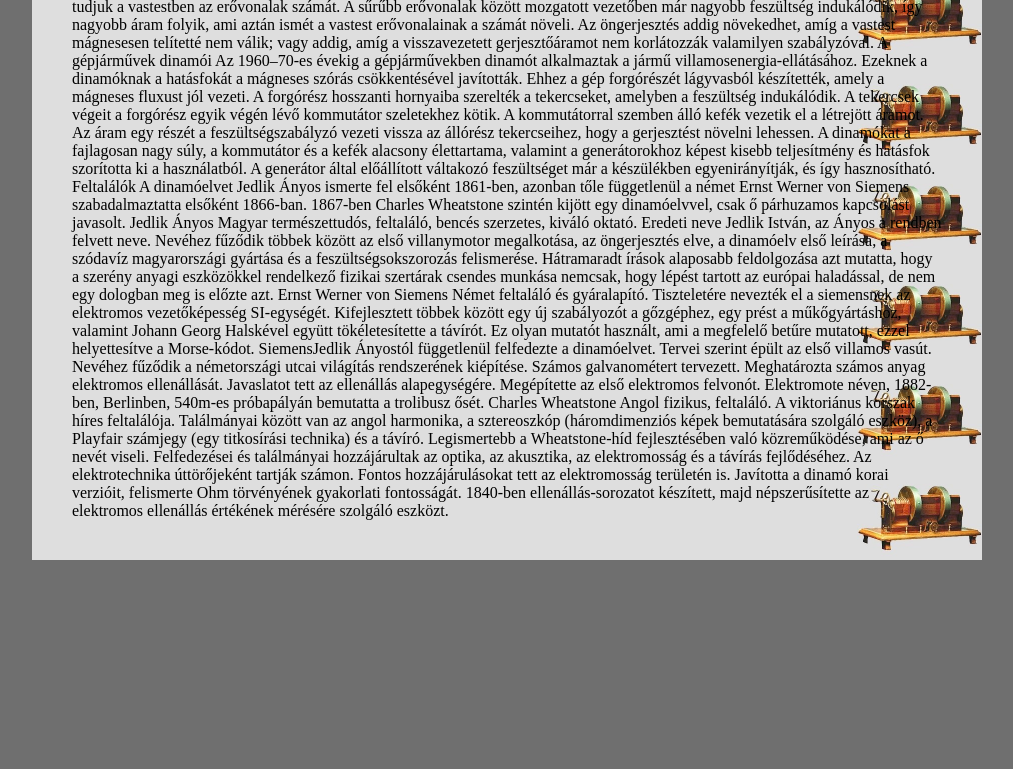
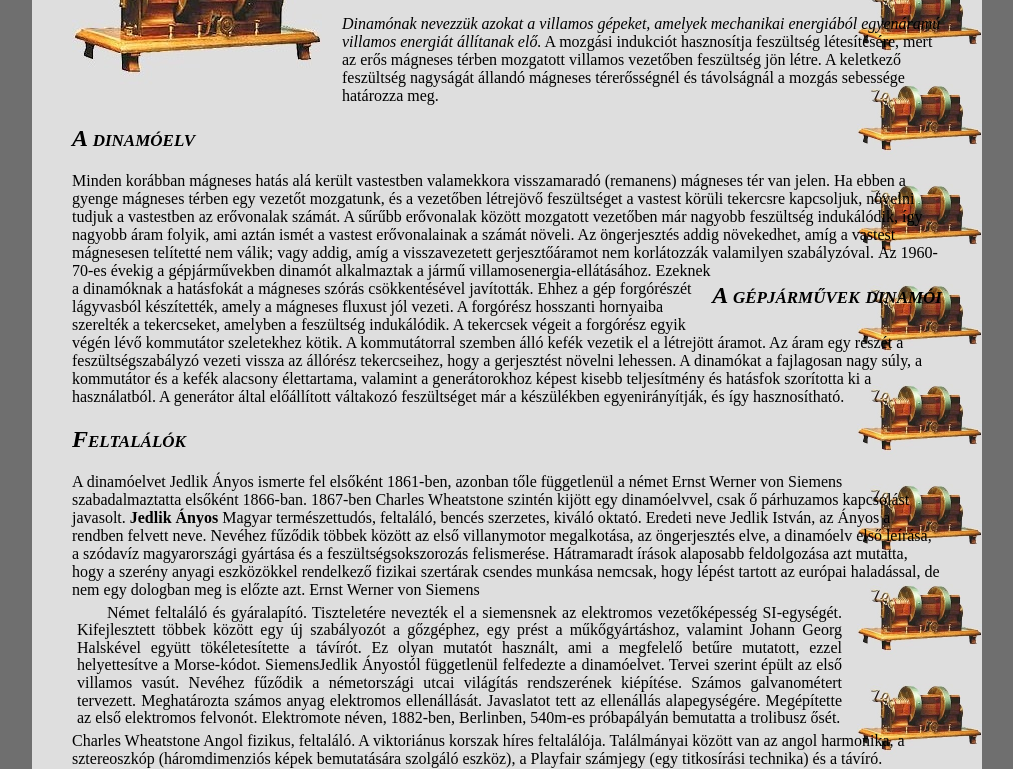
Before and after one commit to Gergo06-py/dinamo, a plain HTML site: page index.html in a window 1280 px wide. Shown: the part 172-941 px from the top of the page, without its empty margins (133-1146 px from the left). Before the commit the page ends 800 px from the top, so only its background shows below. Drawn offline with Linux system fonts and the light colour scheme.

Commit message:
Changed index.html

```diff
--- a/index.html
+++ b/index.html
@@ -3,37 +3,38 @@
 <html lang="hu">
 <head>
 	<meta charset="UTF-8">
-	<link rel="stylesheet" type="text/css" href="./styles.css">
+	<meta name="viewport" content="width=device-width, initial-scale=1.0">
+	<link rel="stylesheet" href="./styles.css">
 	<title>Dinamó</title>
 </head>
 
 <body>
 	<div id="tartalom">
-		A dinamó
+		<img src="dinamo.jpg" alt="Dinamó" id="dinamokep">
+		<h1>A dinamó</h1>
 
-		Dinamónak nevezzük azokat a villamos gépeket, amelyek mechanikai energiából egyenáramú villamos energiát állítanak elő. A mozgási indukciót hasznosítja feszültség létesítésére, mert az erős mágneses térben mozgatott villamos vezetőben feszültség jön létre. A keletkező feszültség nagyságát állandó mágneses térerősségnél és távolságnál a mozgás sebessége határozza meg.
+		<i>Dinamónak nevezzük azokat a villamos gépeket, amelyek mechanikai energiából egyenáramú villamos energiát állítanak elő.</i> A mozgási indukciót hasznosítja feszültség létesítésére, mert az erős mágneses térben mozgatott villamos vezetőben feszültség jön létre. A keletkező feszültség nagyságát állandó mágneses térerősségnél és távolságnál a mozgás sebessége határozza meg.
 
-		A dinamóelv
+		<h2>A dinamóelv</h2>
 		Minden korábban mágneses hatás alá került vastestben valamekkora visszamaradó (remanens) mágneses tér van jelen. Ha ebben a gyenge mágneses térben egy vezetőt mozgatunk, és a vezetőben létrejövő feszültséget a vastest körüli tekercsre kapcsoljuk, növelni tudjuk a vastestben az erővonalak számát. A sűrűbb erővonalak között mozgatott vezetőben már nagyobb feszültség indukálódik, így nagyobb áram folyik, ami aztán ismét a vastest erővonalainak a számát növeli. Az öngerjesztés addig növekedhet, amíg a vastest mágnesesen telítetté nem válik; vagy addig, amíg a visszavezetett gerjesztőáramot nem korlátozzák valamilyen szabályzóval.
 
-		A gépjárművek dinamói
+		<h2 class="jobbra">A gépjárművek dinamói</h2>
 
-		Az 1960–70-es évekig a gépjárművekben dinamót alkalmaztak a jármű villamosenergia-ellátásához. Ezeknek a dinamóknak a hatásfokát a mágneses szórás csökkentésével javították. Ehhez a gép forgórészét lágyvasból készítették, amely a mágneses fluxust jól vezeti. A forgórész hosszanti hornyaiba szerelték a tekercseket, amelyben a feszültség indukálódik. A tekercsek végeit a forgórész egyik végén lévő kommutátor szeletekhez kötik. A kommutátorral szemben álló kefék vezetik el a létrejött áramot. Az áram egy részét a feszültségszabályzó vezeti vissza az állórész tekercseihez, hogy a gerjesztést növelni lehessen.
+		Az 1960-70-es évekig a gépjárművekben dinamót alkalmaztak a jármű villamosenergia-ellátásához. Ezeknek a dinamóknak a hatásfokát a mágneses szórás csökkentésével javították. Ehhez a gép forgórészét lágyvasból készítették, amely a mágneses fluxust jól vezeti. A forgórész hosszanti hornyaiba szerelték a tekercseket, amelyben a feszültség indukálódik. A tekercsek végeit a forgórész egyik végén lévő kommutátor szeletekhez kötik. A kommutátorral szemben álló kefék vezetik el a létrejött áramot. Az áram egy részét a feszültségszabályzó vezeti vissza az állórész tekercseihez, hogy a gerjesztést növelni lehessen.
 
 		A dinamókat a fajlagosan nagy súly, a kommutátor és a kefék alacsony élettartama, valamint a generátorokhoz képest kisebb teljesítmény és hatásfok szorította ki a használatból. A generátor által előállított váltakozó feszültséget már a készülékben egyenirányítják, és így hasznosítható.
 
-		Feltalálók
+		<h2>Feltalálók</h2>
 
 
 		A dinamóelvet Jedlik Ányos ismerte fel elsőként 1861-ben, azonban tőle függetlenül a német Ernst Werner von Siemens szabadalmaztatta elsőként 1866-ban. 1867-ben Charles Wheatstone szintén kijött egy dinamóelvvel, csak ő párhuzamos kapcsolást javasolt.
 
-		Jedlik Ányos
-
+		<b>Jedlik Ányos</b>
 		Magyar természettudós, feltaláló, bencés szerzetes, kiváló oktató. Eredeti neve Jedlik István, az Ányos a rendben felvett neve. Nevéhez fűződik többek között az első villanymotor megalkotása, az öngerjesztés elve, a dinamóelv első leírása, a szódavíz magyarországi gyártása és a feszültségsokszorozás felismerése. Hátramaradt írások alaposabb feldolgozása azt mutatta, hogy a szerény anyagi eszközökkel rendelkező fizikai szertárak csendes munkása nemcsak, hogy lépést tartott az európai haladással, de nem egy dologban meg is előzte azt.
 
 		Ernst Werner von Siemens
 
-		Német feltaláló és gyáralapító. Tiszteletére nevezték el a siemensnek az elektromos vezetőképesség SI-egységét. Kifejlesztett többek között egy új szabályozót a gőzgéphez, egy prést a műkőgyártáshoz, valamint Johann Georg Halskével együtt tökéletesítette a távírót. Ez olyan mutatót használt, ami a megfelelő betűre mutatott, ezzel helyettesítve a Morse-kódot. SiemensJedlik Ányostól függetlenül felfedezte a dinamóelvet. Tervei szerint épült az első villamos vasút. Nevéhez fűződik a németországi utcai világítás rendszerének kiépítése. Számos galvanométert tervezett. Meghatározta számos anyag elektromos ellenállását. Javaslatot tett az ellenállás alapegységére. Megépítette az első elektromos felvonót. Elektromote néven, 1882-ben, Berlinben, 540m-es próbapályán bemutatta a trolibusz ősét.
+		<p>Német feltaláló és gyáralapító. Tiszteletére nevezték el a siemensnek az elektromos vezetőképesség SI-egységét. Kifejlesztett többek között egy új szabályozót a gőzgéphez, egy prést a műkőgyártáshoz, valamint Johann Georg Halskével együtt tökéletesítette a távírót. Ez olyan mutatót használt, ami a megfelelő betűre mutatott, ezzel helyettesítve a Morse-kódot. SiemensJedlik Ányostól függetlenül felfedezte a dinamóelvet. Tervei szerint épült az első villamos vasút. Nevéhez fűződik a németországi utcai világítás rendszerének kiépítése. Számos galvanométert tervezett. Meghatározta számos anyag elektromos ellenállását. Javaslatot tett az ellenállás alapegységére. Megépítette az első elektromos felvonót. Elektromote néven, 1882-ben, Berlinben, 540m-es próbapályán bemutatta a trolibusz ősét.</p>
 
 		Charles Wheatstone
 
```
Also changed, not shown: forras.txt.
